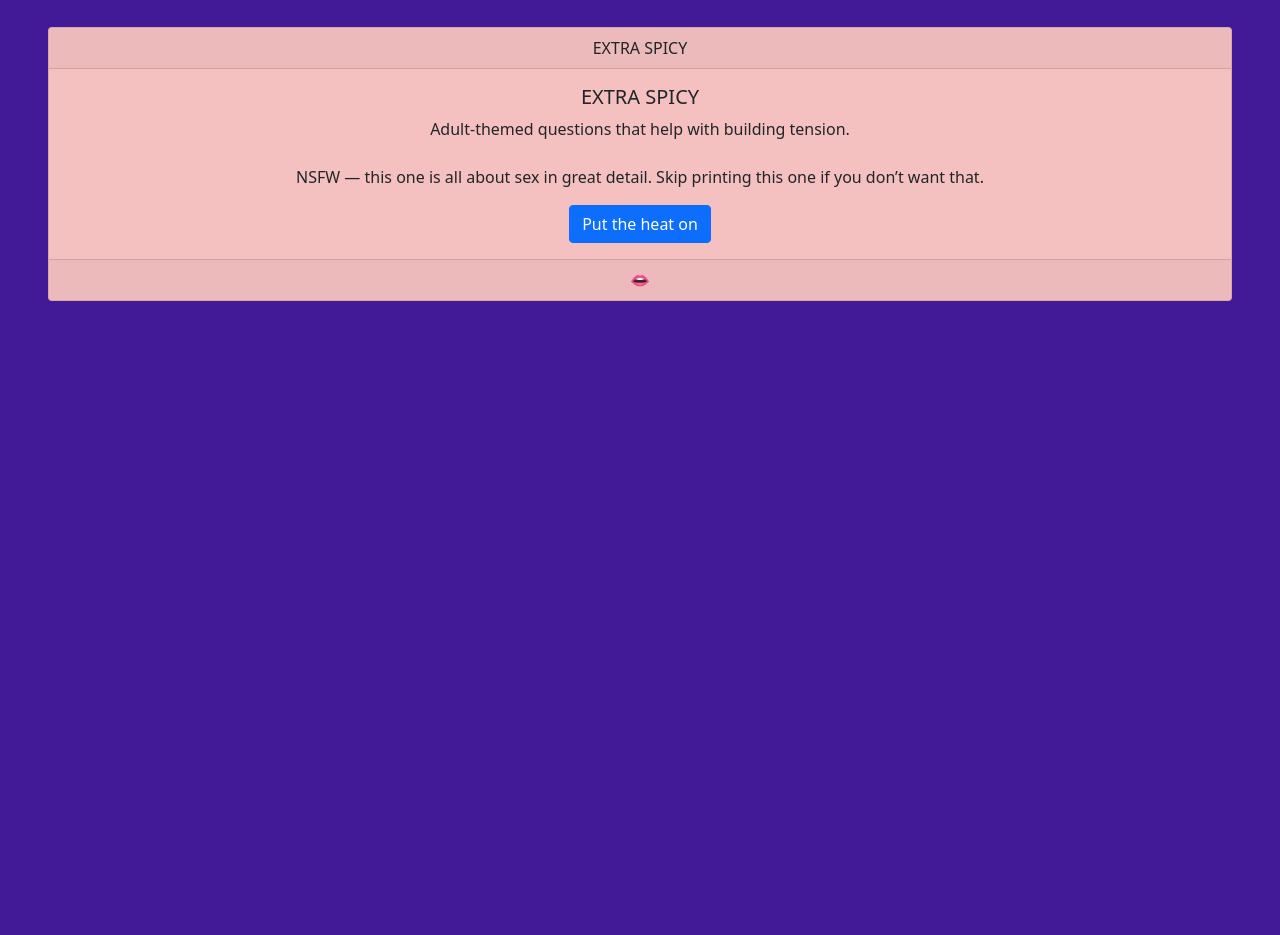
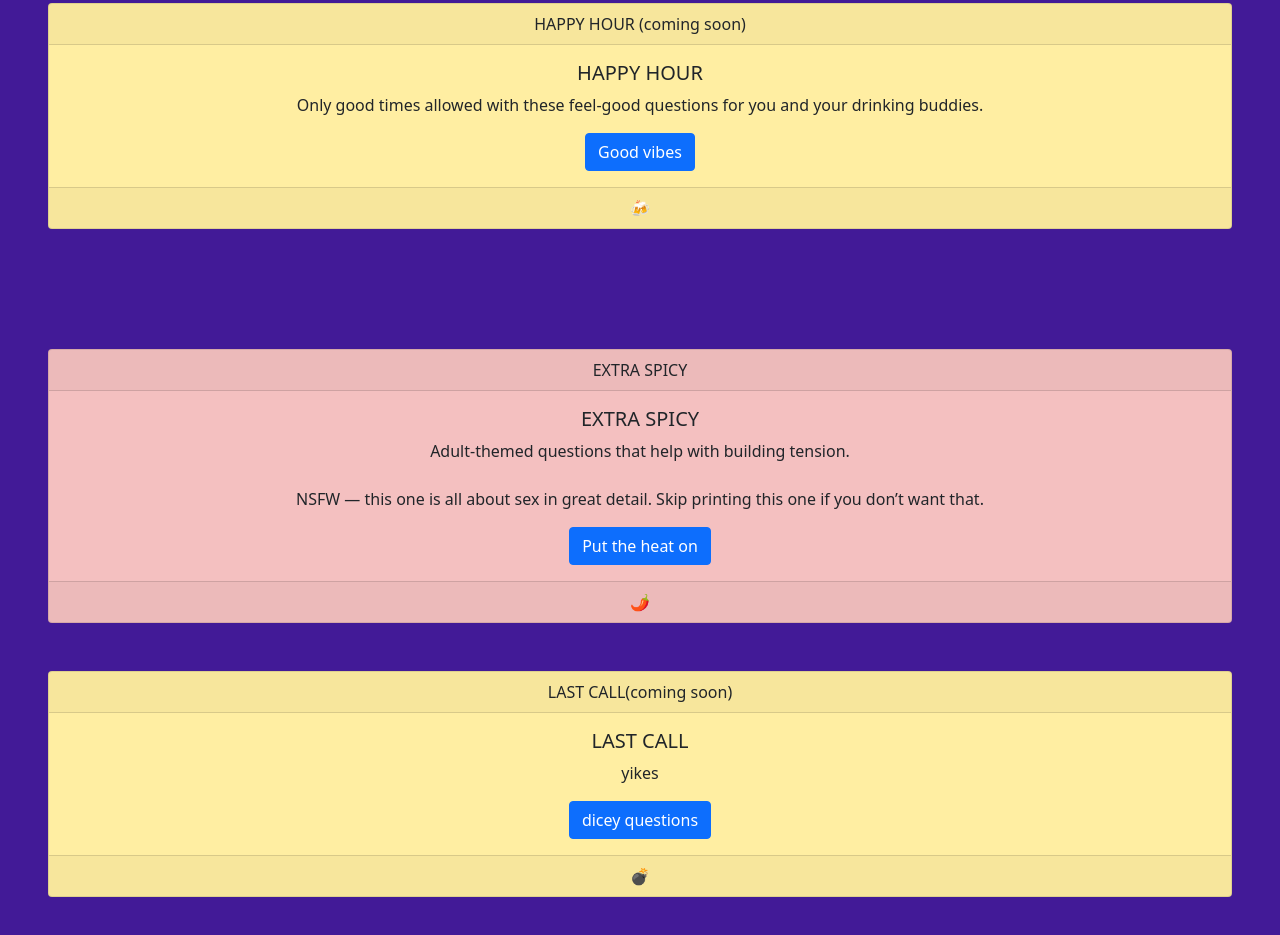
Before and after one commit to RhytoLeaf/JEUX-CARTES, a plain HTML site: page index.html in a window 1280 px wide. Shown: the part 391-1326 px from the top of the page. Before the commit the page ends 800 px from the top, so only its background shows below. Drawn offline with nearby package versions, Linux system fonts and the light colour scheme.

Commit message:
Update index.html

```diff
--- a/index.html
+++ b/index.html
@@ -22,14 +22,14 @@
         <a href="./on_the_rocks.html" class="btn btn-primary">Play it cool</a>
     </div>
     <div class="card-footer text-muted">
-        🍻
+        🧊
     </div>
 </div>
 
 <br>
 
 <!-- ~~~~~~~~~~~~~~~~~~~~~~~~~~~~~~~~~~~~~~~~~~~~~~~~~~~~~~~~~~~ -->
-<!-- <div class="card text-center" style="margin: 3rem; background-color: rgb(255, 238, 162);">
+<div class="card text-center" style="margin: 3rem; background-color: rgb(255, 238, 162);">
     <div class="card-header">
         HAPPY HOUR (coming soon)
     </div>
@@ -42,9 +42,9 @@
         <a href="#" class="btn btn-primary">Good vibes</a>
     </div>
     <div class="card-footer text-muted">
-        🥳
+        🍻
     </div>
-</div> -->
+</div>
 
 <br>
 
@@ -63,8 +63,28 @@
         <a href="./extra_spicy.html" class="btn btn-primary">Put the heat on</a>
     </div>
     <div class="card-footer text-muted">
-        👄
+        🌶
     </div>
 </div>
 
+
+<!-- ~~~~~~~~~~~~~~~~~~~~~~~~~~~~~~~~~~~~~~~~~~~~~~~~~~~~~~~~~~~ -->
+<div class="card text-center" style="margin: 3rem; background-color: rgb(255, 238, 162);">
+    <div class="card-header">
+        LAST CALL(coming soon)
+    </div>
+    <div class="card-body">
+        <h5 class="card-title">LAST CALL</h5>
+        <p class="card-text">
+           yikes
+        </p>
+        <a href="#" class="btn btn-primary">dicey questions</a>
+    </div>
+    <div class="card-footer text-muted">
+        💣
+    </div>
+</div>
+
+<br>
+
 </body>
```
